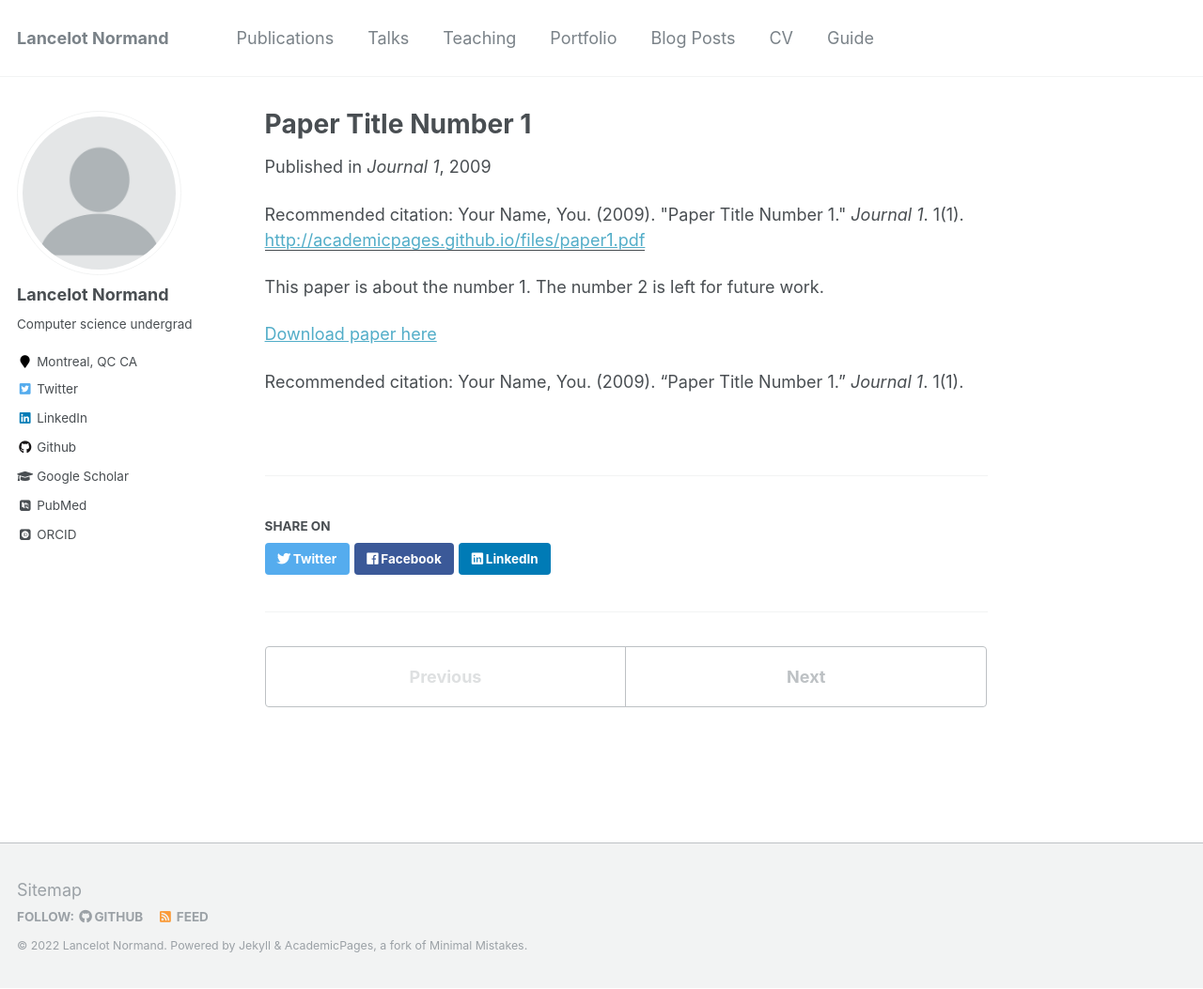
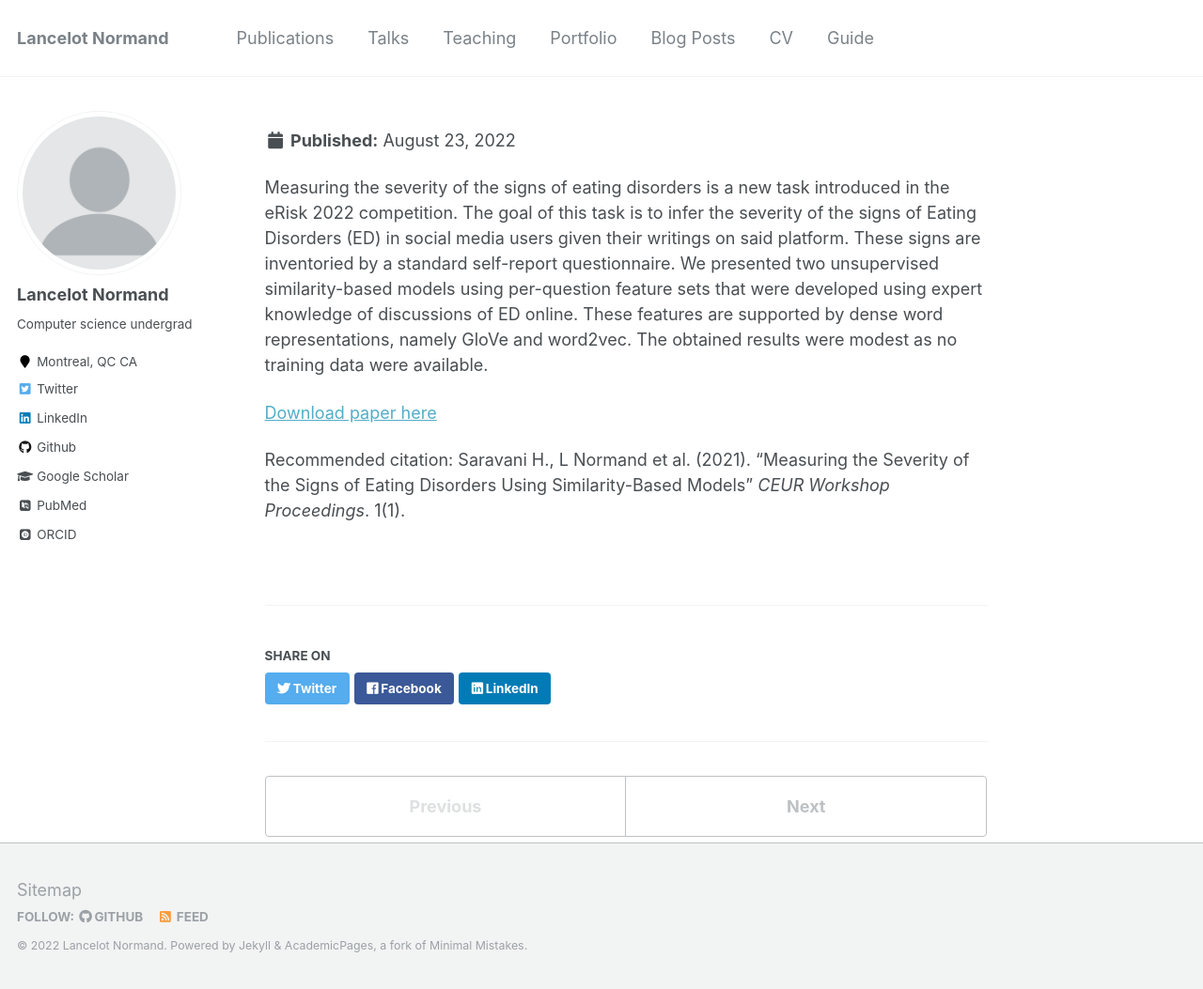
Before and after one commit to lancelotnd/lancelotnd.github.io, a Jekyll site: the page built from _publications/2009-10-01-paper-title-number-1.md, in a window 1280 px wide and 1053 px high. Shown: the whole window at 94% size. Built offline with Jekyll 4.4.1, drawn with Linux system fonts in a browser that asks for light colours; some web fonts are replaced.

Commit message:
update publication

```diff
--- a/_publications/2009-10-01-paper-title-number-1.md
+++ b/_publications/2009-10-01-paper-title-number-1.md
@@ -1,15 +1,15 @@
 ---
-title: "Paper Title Number 1"
+title: "Measuring the Severity of the Signs of Eating Disorders Using Similarity-Based Models"
 collection: publications
-permalink: /publication/2009-10-01-paper-title-number-1
-excerpt: 'This paper is about the number 1. The number 2 is left for future work.'
-date: 2009-10-01
-venue: 'Journal 1'
-paperurl: 'http://academicpages.github.io/files/paper1.pdf'
-citation: 'Your Name, You. (2009). &quot;Paper Title Number 1.&quot; <i>Journal 1</i>. 1(1).'
+permalink: /publication/measuring-eating-disorders
+excerpt: 'Measuring the severity of the signs of eating disorders is a new task introduced in the eRisk 2022 competition. The goal of this task is to infer the severity of the signs of Eating Disorders (ED) in social media users given their writings on said platform. These signs are inventoried by a standard self-report questionnaire. We presented two unsupervised similarity-based models using per-question feature sets that were developed using expert knowledge of discussions of ED online. These features are supported by dense word representations, namely GloVe and word2vec. The obtained results were modest as no training data were available.'
+date: 2022-06-01
+venue: 'CEUR Workshop proceedings
+paperurl: 'http://ceur-ws.org/Vol-3180/paper-74.pdf'
+citation: 'Saravani H., L Normand et al. (2021). &quot;Measuring the Severity of the Signs of Eating Disorders Using Similarity-Based Models&quot; <i>CEUR Workshop Proceedings</i>. 1(1).'
 ---
-This paper is about the number 1. The number 2 is left for future work.
+Measuring the severity of the signs of eating disorders is a new task introduced in the eRisk 2022 competition. The goal of this task is to infer the severity of the signs of Eating Disorders (ED) in social media users given their writings on said platform. These signs are inventoried by a standard self-report questionnaire. We presented two unsupervised similarity-based models using per-question feature sets that were developed using expert knowledge of discussions of ED online. These features are supported by dense word representations, namely GloVe and word2vec. The obtained results were modest as no training data were available.
 
-[Download paper here](http://academicpages.github.io/files/paper1.pdf)
+[Download paper here](http://ceur-ws.org/Vol-3180/paper-74.pdf)
 
-Recommended citation: Your Name, You. (2009). "Paper Title Number 1." <i>Journal 1</i>. 1(1).
+Recommended citation: Saravani H., L Normand et al. (2021). "Measuring the Severity of the Signs of Eating Disorders Using Similarity-Based Models" <i>CEUR Workshop Proceedings</i>. 1(1).
```
